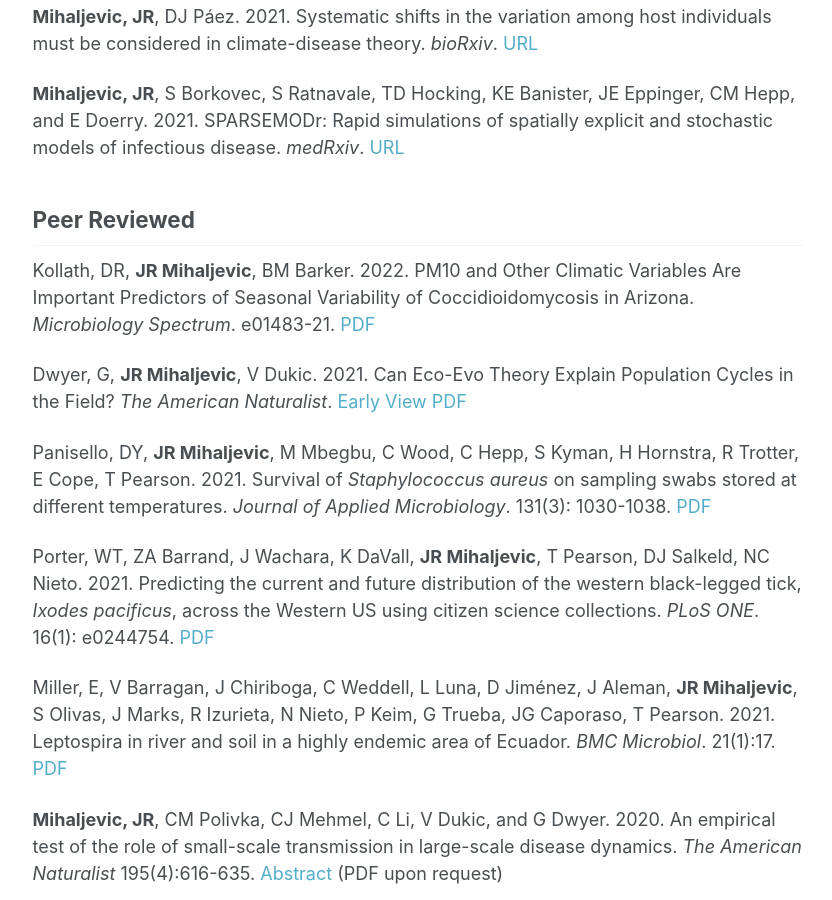
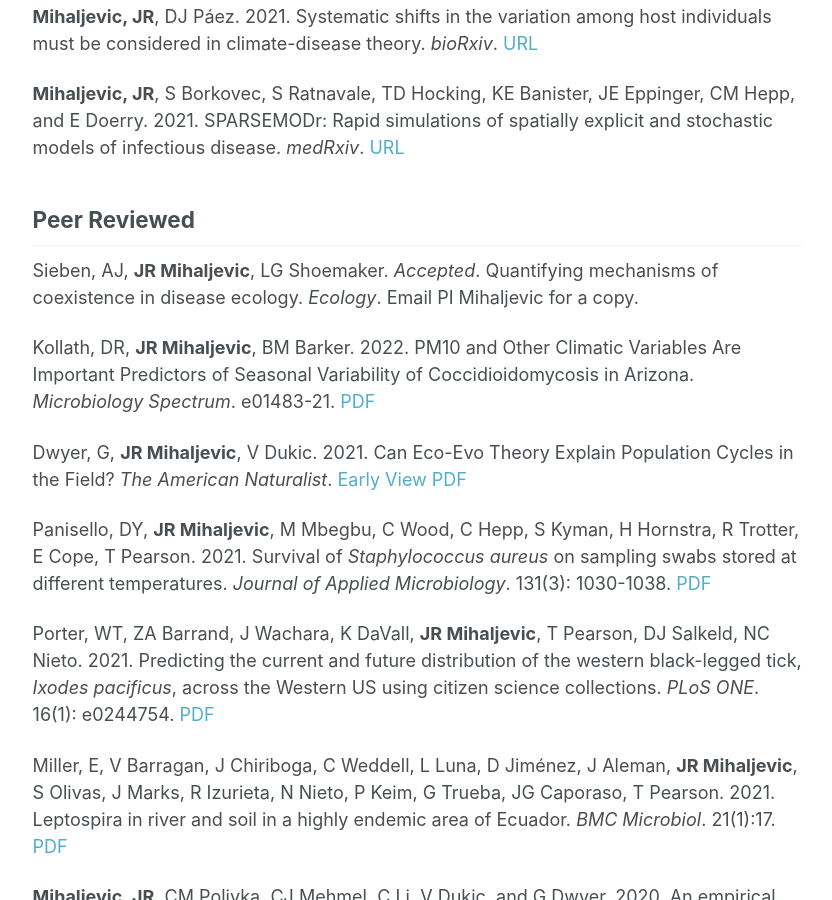
Before and after one commit to jrmihalj/jrmihalj.github.io, a Jekyll site: the page built from _pages/pubs.md, in a window 1280 px wide and 900 px high, scrolled down 1275 px. Shown: the whole window, without its empty margins (249-1081 px from the left). Built offline with Jekyll 4.4.1, drawn with Linux system fonts in a browser that asks for light colours; formulas are drawn with MathJax 3; our own code applies the rules of GitHub Pages for plain Markdown files.

Commit message:
added coexistence ms

```diff
--- a/_pages/pubs.md
+++ b/_pages/pubs.md
@@ -16,6 +16,8 @@ Ratnavale, S, CM Hepp,  E Doerry, and **JR Mihaljevic**. 2022.   A sliding windo
 **Mihaljevic, JR**,  S Borkovec,  S Ratnavale,  TD Hocking,  KE Banister,  JE Eppinger,  CM Hepp,  and  E  Doerry. 2021.   SPARSEMODr:   Rapid  simulations  of  spatially  explicit  and stochastic  models  of  infectious  disease. *medRxiv*. [URL](https://www.medrxiv.org/content/early/2021/05/18/2021.05.13.21256216){:target="_blank"}
 
 ## Peer Reviewed
+
+Sieben, AJ, **JR Mihaljevic**, LG Shoemaker. *Accepted*. Quantifying mechanisms of coexistence in disease ecology. *Ecology*. Email PI Mihaljevic for a copy.
 
 Kollath, DR, **JR Mihaljevic**, BM Barker. 2022. PM10 and Other Climatic Variables Are Important Predictors of Seasonal Variability of Coccidioidomycosis in Arizona. *Microbiology Spectrum*. e01483-21. [PDF](https://journals.asm.org/doi/full/10.1128/spectrum.01483-21){:target="_blank"}
 
```
